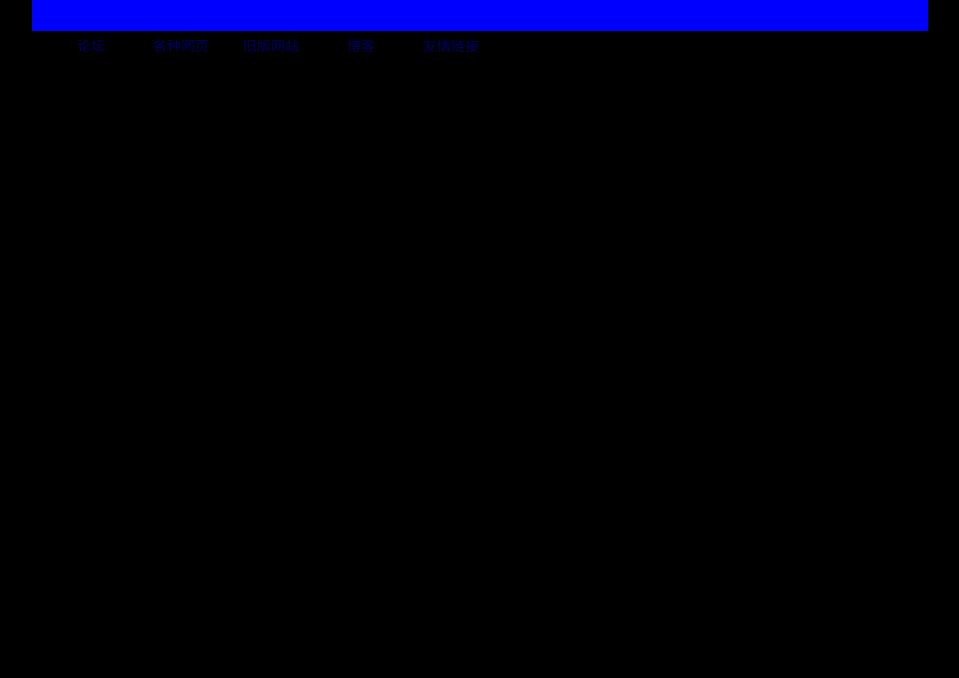
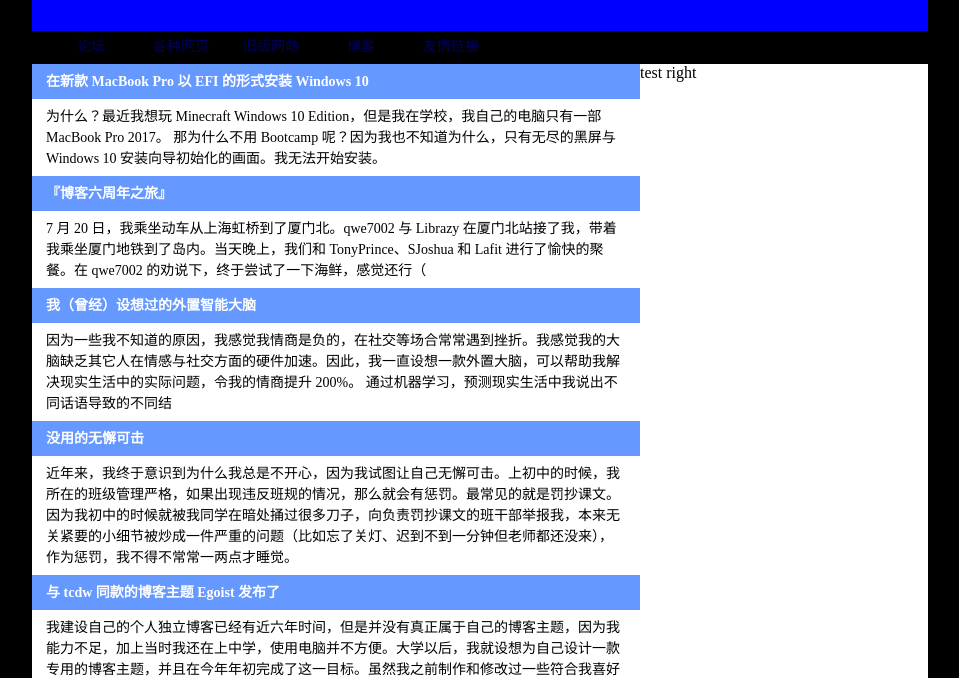
Before and after one commit to SilverBlog-theme/retrotcdw, a website with bundled scripts: page index.html in a window 1280 px wide. Shown: the part 129-807 px from the top of the page, without its empty margins (160-1119 px from the left). Built offline with nearby package versions, Linux system fonts and the light colour scheme; files whose address does not match are found by name.

Commit message:
文章部分

```diff
--- a/index.html
+++ b/index.html
@@ -26,6 +26,35 @@
             </ul>
             <div class="padding right"></div>
         </nav>
+        <main>
+            <div class="content-list">
+                <article>
+                    <div class="title">在新款 MacBook Pro 以 EFI 的形式安装 Windows 10</div>
+                    <div class="content">为什么？最近我想玩 Minecraft Windows 10 Edition，但是我在学校，我自己的电脑只有一部 MacBook Pro 2017。 那为什么不用 Bootcamp 呢？因为我也不知道为什么，只有无尽的黑屏与 Windows 10 安装向导初始化的画面。我无法开始安装。</div>
+                </article>
+                <article>
+                    <div class="title">『博客六周年之旅』</div>
+                    <div class="content">7 月 20 日，我乘坐动车从上海虹桥到了厦门北。qwe7002 与 Librazy 在厦门北站接了我，带着我乘坐厦门地铁到了岛内。当天晚上，我们和 TonyPrince、SJoshua 和 Lafit 进行了愉快的聚餐。在 qwe7002 的劝说下，终于尝试了一下海鲜，感觉还行（</div>
+                </article>
+                <article>
+                    <div class="title">我（曾经）设想过的外置智能大脑</div>
+                    <div class="content">因为一些我不知道的原因，我感觉我情商是负的，在社交等场合常常遇到挫折。我感觉我的大脑缺乏其它人在情感与社交方面的硬件加速。因此，我一直设想一款外置大脑，可以帮助我解决现实生活中的实际问题，令我的情商提升 200%。 通过机器学习，预测现实生活中我说出不同话语导致的不同结</div>
+                </article>
+                <article>
+                    <div class="title">没用的无懈可击</div>
+                    <div class="content">近年来，我终于意识到为什么我总是不开心，因为我试图让自己无懈可击。上初中的时候，我所在的班级管理严格，如果出现违反班规的情况，那么就会有惩罚。最常见的就是罚抄课文。因为我初中的时候就被我同学在暗处捅过很多刀子，向负责罚抄课文的班干部举报我，本来无关紧要的小细节被炒成一件严重的问题（比如忘了关灯、迟到不到一分钟但老师都还没来），作为惩罚，我不得不常常一两点才睡觉。</div>
+                </article>
+                <article>
+                    <div class="title">与 tcdw 同款的博客主题 Egoist 发布了</div>
+                    <div class="content">我建设自己的个人独立博客已经有近六年时间，但是并没有真正属于自己的博客主题，因为我能力不足，加上当时我还在上中学，使用电脑并不方便。大学以后，我就设想为自己设计一款专用的博客主题，并且在今年年初完成了这一目标。虽然我之前制作和修改过一些符合我喜好的博客主题，但这的确是我第一个完全从零开始手写的主题，除了 Normalize.css、highlight.js（样式）和 FontAwesome。</div>
+                </article>
+                <article>
+                    <div class="title">tcdw 与 ECMAScript</div>
+                    <div class="content">其实 tcdw 小时候并没有对计算机特别感兴趣，tcdw 曾经的梦想是当一名建筑设计师。但是，因为在 tcdw 很小的时候家里就有了一台电脑，tcdw 还是玩了很多奇怪的东西，包括 Frontpage 2003。那时 tcdw 出于好玩的目的，设计了一个又一个版本的个人网站框架，除了内容。 tcdw 还设计了一套自己的『前端样式库』（其实只是在 Frontpage 的 CSS 选项菜单里把所有 HTML 标签都那么定义了一下样式）。</div>
+                </article>
+            </div>
+            <aside>test right</aside>
+        </main>
     </div>
     <script src="/static/bundle.js"></script>
 </body>
--- a/source/scss/index.scss
+++ b/source/scss/index.scss
@@ -79,4 +79,28 @@ body {
             }
         }
     }
+    main {
+        background-color: #fff;
+        overflow: auto;
+        .content-list {
+            float: left;
+            width: 38em;
+            article {
+                .title, .content {
+                    padding: 0.5em 1em;
+                    font-size: 0.875em;
+                    line-height: 1.5em;
+                }
+                .title {
+                    background-color: #6699ff;
+                    color: #fff;
+                    font-weight: bold;
+                }
+            }
+        }
+        aside {
+            float: right;
+            width: 18em;
+        }
+    }
 }
```
